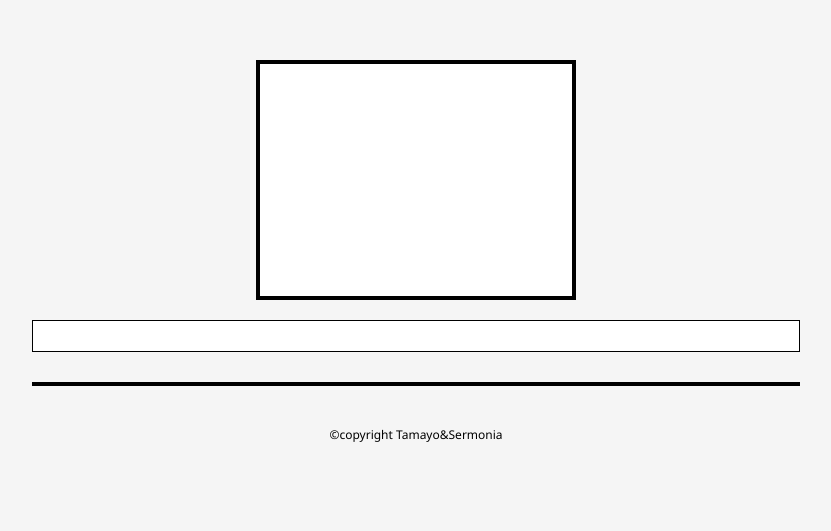
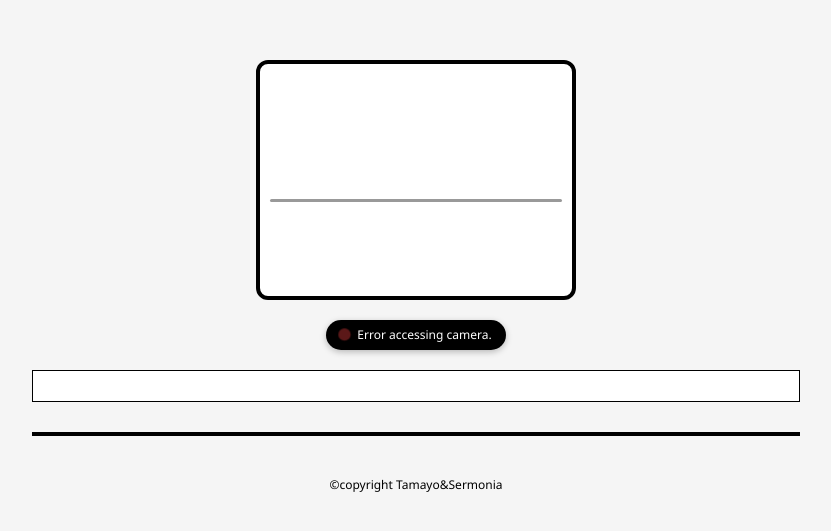
Before and after one commit to JazelleTamayo/Python_Final_Project, a Flask app: page / in a window 1280 px wide. Shown: the part 56-587 px from the top of the page, without its empty margins (224-1055 px from the left). Run offline with Flask 3, Linux system fonts and the light colour scheme.

Commit message:
Updated scanner UI and styles

```diff
--- a/static/css/style.css
+++ b/static/css/style.css
@@ -31,6 +31,7 @@
     font-weight: bold;
     font-size: 13px;
     border-radius: 4px;
+    transition: background-color 0.2s ease, color 0.2s ease;
 }
 
 .login-btn:hover {
@@ -43,17 +44,82 @@
     text-align: center;
 }
 
+/* Scanner wrapper (centers QR + status) */
+.scanner-wrapper {
+    display: flex;
+    flex-direction: column;
+    align-items: center;
+    gap: 10px;
+}
+
 /* big square center (QR box) */
 .qr-box {
     width: 320px;
     height: 240px;
-    margin: 0 auto 20px auto;
+    margin: 0 auto 10px auto;
     border: 4px solid #000;
     background-color: #fff;
     box-sizing: border-box;
+    position: relative;      /* for the scan-line overlay */
+    overflow: hidden;
+    border-radius: 12px;
 }
 
-/* result box under QR */
+/* moving scan line inside the QR box */
+.qr-box::before {
+    content: "";
+    position: absolute;
+    left: 10px;
+    right: 10px;
+    height: 3px;
+    background: rgba(0, 0, 0, 0.4);
+    border-radius: 999px;
+    animation: scan-line 2s linear infinite;
+    pointer-events: none;
+}
+
+@keyframes scan-line {
+    0%   { top: 10px; }
+    50%  { top: calc(100% - 10px - 3px); }
+    100% { top: 10px; }
+}
+
+/* Status pill under QR */
+.scanner-status {
+    display: inline-flex;
+    align-items: center;
+    gap: 8px;
+    padding: 6px 14px;
+    background-color: #000;
+    color: #fff;
+    border-radius: 999px;
+    font-size: 12px;
+    box-shadow: 0 2px 6px rgba(0, 0, 0, 0.25);
+}
+
+.status-dot {
+    width: 9px;
+    height: 9px;
+    border-radius: 50%;
+    background-color: #ffc107; /* neutral: initializing/scanning */
+    animation: status-pulse 1.5s ease-in-out infinite;
+}
+
+.status-dot.status-success {
+    background-color: #00c851; /* green */
+}
+
+.status-dot.status-error {
+    background-color: #ff4444; /* red */
+}
+
+@keyframes status-pulse {
+    0%   { transform: scale(1);   opacity: 1; }
+    50%  { transform: scale(1.4); opacity: 0.3; }
+    100% { transform: scale(1);   opacity: 1; }
+}
+
+/* result box under QR (unchanged) */
 .scan-result {
     margin: 20px auto 0 auto;
     width: 60%;
--- a/static/js/main.js
+++ b/static/js/main.js
@@ -1,9 +1,27 @@
 document.addEventListener("DOMContentLoaded", function () {
     const qrDiv = document.getElementById("qr-reader");
     const resultBox = document.getElementById("scan-result");
+    const statusTextEl = document.getElementById("scanner-status-text");
+    const statusDotEl = document.querySelector(".status-dot");
+
+    function setStatus(message, mode = "info") {
+        if (statusTextEl) {
+            statusTextEl.textContent = message;
+        }
+        if (statusDotEl) {
+            statusDotEl.classList.remove("status-success", "status-error");
+            if (mode === "success") {
+                statusDotEl.classList.add("status-success");
+            } else if (mode === "error") {
+                statusDotEl.classList.add("status-error");
+            }
+            // default "info" uses base yellow color
+        }
+    }
 
     if (!qrDiv) {
         console.error("qr-reader element not found");
+        setStatus("Scanner element not found.", "error");
         return;
     }
 
@@ -11,8 +29,11 @@
     if (typeof Html5Qrcode === "undefined") {
         console.error("Html5Qrcode library NOT loaded.");
         alert("QR library failed to load. Check console for details.");
+        setStatus("QR library failed to load.", "error");
         return;
     }
+
+    setStatus("Initializing camera...");
 
     const qrScanner = new Html5Qrcode("qr-reader");
 
@@ -38,16 +59,24 @@
             // If not a link, show plain text
             resultBox.innerText = decodedText;
         }
+
+        // briefly show "detected" status then go back to scanning
+        setStatus("QR code detected!", "success");
+        setTimeout(() => {
+            setStatus("Scanning... hold QR code steady.");
+        }, 2000);
     }
 
     function onError(err) {
         // Normal scan errors; keep silent
+        // Could log if you want: console.log("Scan error:", err);
     }
 
     Html5Qrcode.getCameras()
         .then(cameras => {
             if (cameras.length > 0) {
                 const id = cameras[0].id;
+                setStatus("Scanning... hold QR code steady.");
                 qrScanner.start(
                     id,
                     { fps: 10, qrbox: 250 },
@@ -56,13 +85,16 @@
                 ).catch(err => {
                     console.error("Unable to start scanner:", err);
                     alert("Unable to start camera.");
+                    setStatus("Unable to start camera.", "error");
                 });
             } else {
                 alert("No camera found.");
+                setStatus("No camera found.", "error");
             }
         })
         .catch(err => {
             console.error("Camera error:", err);
             alert("Error accessing camera.");
+            setStatus("Error accessing camera.", "error");
         });
 });
--- a/templates/index.html
+++ b/templates/index.html
@@ -19,16 +19,25 @@
     <header class="top-bar">
         <div class="course-title">PYTHON MW 8:30 -10:30</div>
 
-        <!-- login button (we’ll wire it later) -->
+        <!-- login button -->
         <a href="#" class="login-btn">LOGIN</a>
     </header>
 
     <!-- MAIN CONTENT -->
     <main class="main-container">
-        <!-- big square in the center (QR area) -->
-        <div id="qr-reader" class="qr-box"></div>
+        <!-- Scanner wrapper (QR + status) -->
+        <div class="scanner-wrapper">
+            <!-- big square in the center (QR area) -->
+            <div id="qr-reader" class="qr-box"></div>
 
-        <!-- result text -->
+            <!-- status indicator -->
+            <div class="scanner-status">
+                <span class="status-dot"></span>
+                <span id="scanner-status-text">Initializing camera...</span>
+            </div>
+        </div>
+
+        <!-- result text (unchanged) -->
         <div id="scan-result" class="scan-result">
             <!-- last scanned value will appear here -->
         </div>
```
